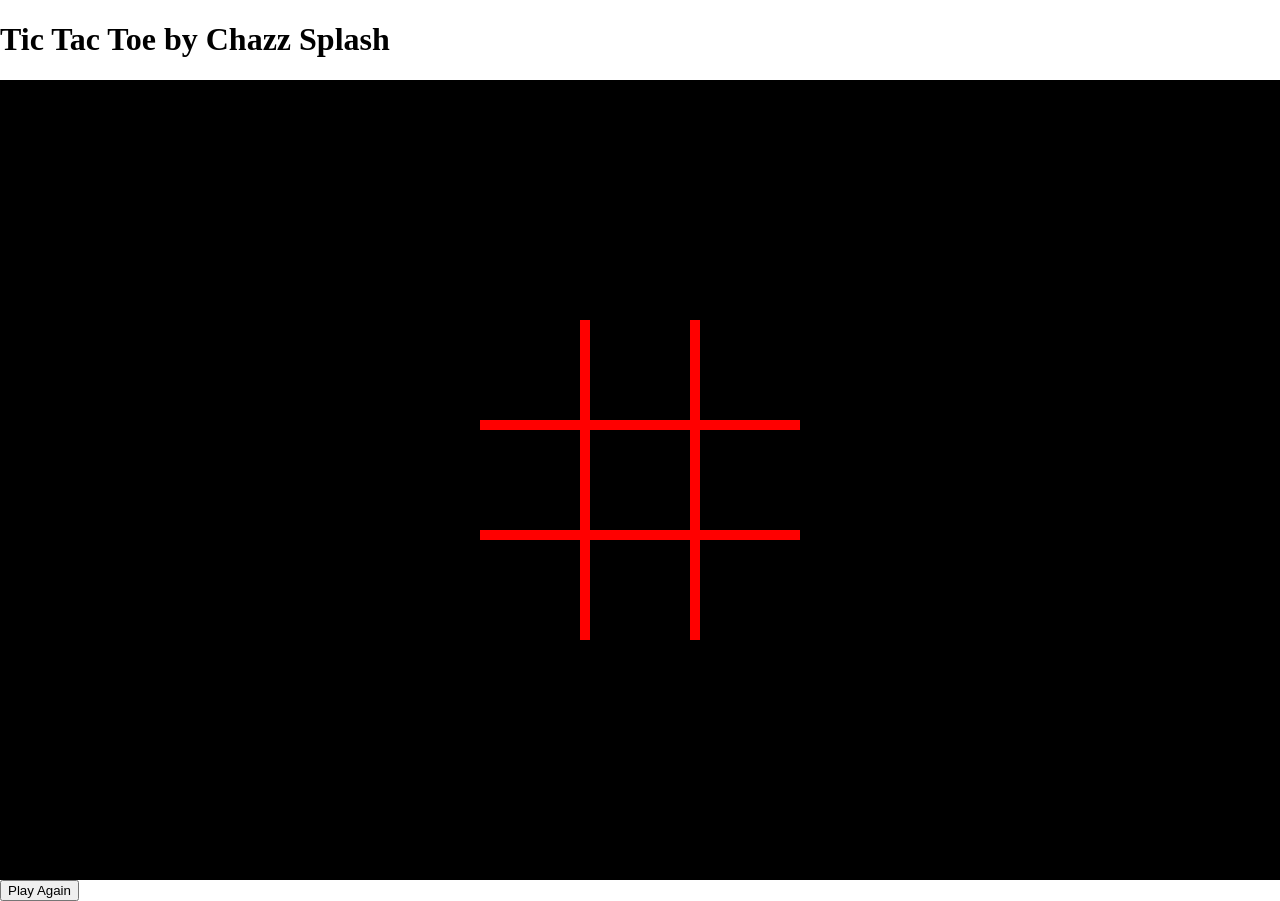
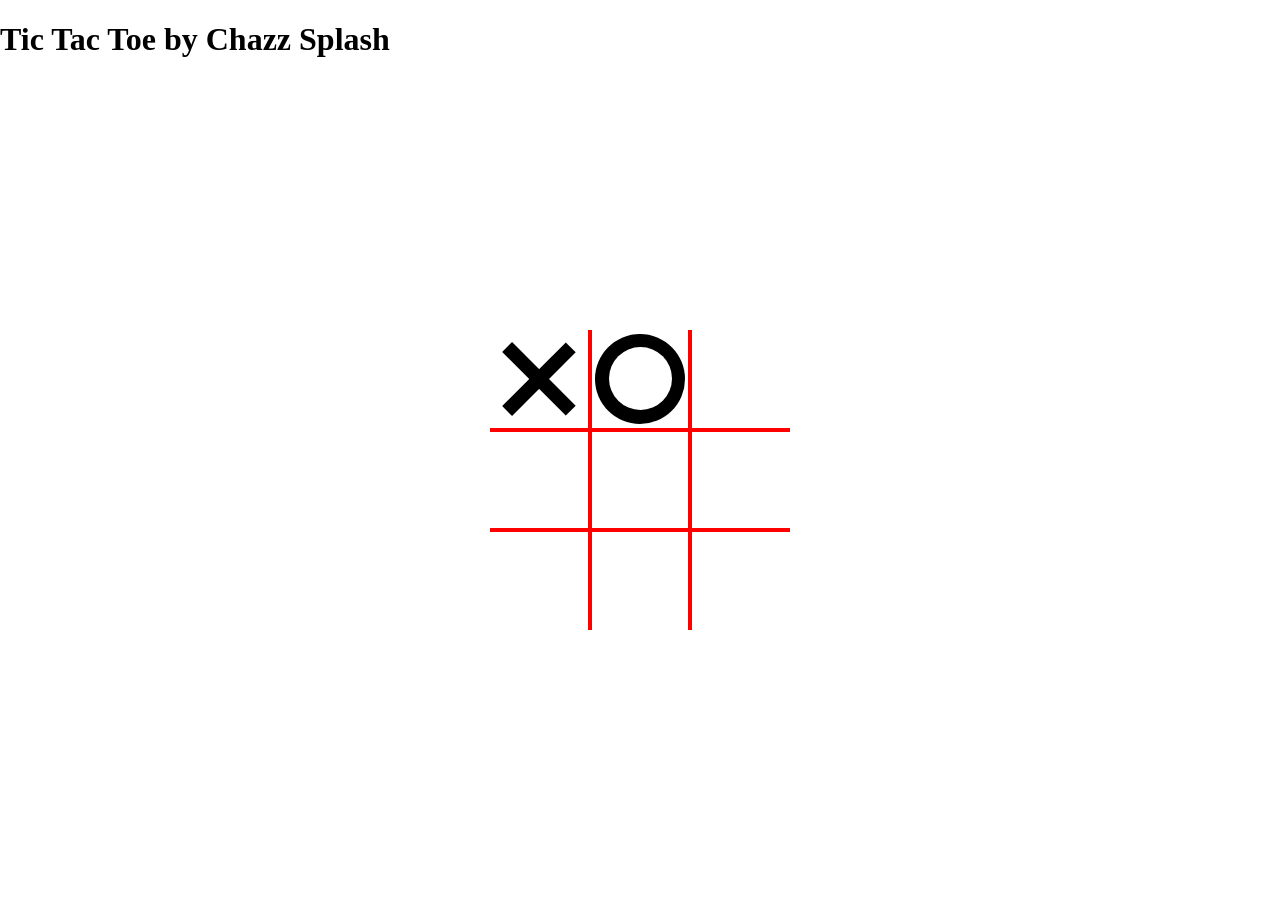
Before and after one commit to chazz-codes/tic_tac_toe_splash, a plain HTML site: page index.html in a window 1280 px wide. After the commit the page ends 880 px from the top, so only its background shows below. Drawn offline with Linux system fonts and the light colour scheme.

Commit message:
fundamental html and css complete

```diff
--- a/index.html
+++ b/index.html
@@ -14,9 +14,9 @@
             Tic Tac Toe by Chazz Splash
         </h1>
     </div>
-    <div class="gameboard">
-        <div class="gamecell" id=cell1></div>
-        <div class="gamecell" id=cell2></div>
+    <div class="gameboard" id="gameboard">
+        <div class="gamecell x" id=cell1></div>
+        <div class="gamecell circle" id=cell2></div>
         <div class="gamecell" id=cell3></div>
         <div class="gamecell" id=cell4></div>
         <div class="gamecell" id=cell5></div>
@@ -26,8 +26,9 @@
         <div class="gamecell" id=cell9></div>
     </div>
     <div class="popup">
-        <div class="endmessage"></div>
-        <button>Play Again</button>
+        <div class="endmessage"> X wins</div>
+        <button id=playagain> Play Again </button>
+
     </div>
 </body>
 </html>
--- a/style.css
+++ b/style.css
@@ -1,3 +1,14 @@
+*, *::after, *::before{
+    box-sizing: border-box;
+}
+
+
+:root{
+    --cell-size:100px;
+    --mark-size: calc(var(--cell-size)* .9)
+}
+
+
 body{
     margin: 0;
 
@@ -10,15 +21,97 @@ body{
     justify-content: center;
     align-content: center;
     grid-template-columns: repeat(3,auto);
-    background-color: black;
+    justify-items: center;
+    align-items: center;
+
 }
 
 .gamecell{
     width: 100px;
     height: 100px;
-    border: 5px solid rgb(255, 0, 0);
+    border: 2px solid rgb(255, 0, 0);
+    display: flex;
+    justify-content: center;
+    align-items: center;
+    position: relative;
+    cursor: pointer;
 
 }
+
+
+
+.gamecell.x,
+.gamecell.circle{
+    cursor: not-allowed;
+}
+
+.gamecell.x::before,
+.gamecell.x::after{
+    background-color: black;
+}
+
+.gamecell.circle::before{
+background-color: black;
+}
+
+.gamecell.circle::after{
+background-color: white;
+}
+
+.gameboard.x .gamecell:not(.x):not(.circle):hover::before,
+.gameboard.x .gamecell:not(.x):not(.circle):hover::after,
+.gameboard.circle .gamecell:not(.x):not(.circle):hover::before{
+    background-color: lightgrey;
+}
+
+
+.gamecell.x::before,
+.gamecell.x::after,
+.gameboard.x .gamecell:not(.x):not(.circle):hover::before,
+.gameboard.x .gamecell:not(.x):not(.circle):hover::after {
+    content: ''; /*so before and after elements render */
+    position:absolute; /* makes lines of x overlap at center */
+    width: calc(var(--mark-size) * .15);
+    height: var(--mark-size);
+
+}
+
+.gamecell.x:before,
+.gameboard.x .gamecell:not(.x):not(.circle):hover::before{
+    transform: rotate(45deg)
+}
+
+.gamecell.x::after,
+.gameboard.x .gamecell:not(.x):not(.circle):hover::after{
+    transform: rotate(-45deg)
+}
+
+
+.gamecell.circle::before,
+.gamecell.circle::after,
+.gameboard.circle .gamecell:not(.x):not(.circle):hover::before,
+.gameboard.circle .gamecell:not(.x):not(.circle):hover::after{
+    content: ''; /*so before and after elements render */
+    position:absolute;
+   border-radius: 50%;
+
+}
+
+.gamecell.circle::before,
+.gameboard.circle .gamecell:not(.x):not(.circle):hover::before{
+    width: var(--mark-size);
+    height: var(--mark-size);
+
+}
+
+.gamecell.circle::after,
+.gameboard.circle .gamecell:not(.x):not(.circle):hover::after{
+    width: calc(var(--mark-size)* .7);
+    height: calc(var(--mark-size)*.7);
+    background-color: white;
+}
+
+
 
 #cell1,
 #cell2,
@@ -43,3 +136,39 @@ body{
 #cell9{
     border-bottom: none;
 }
+
+
+.popup{
+    display:none;
+    position: fixed;
+    top: 0;
+    left: 0;
+    right: 0;
+    bottom: 0;
+    background-color:rgba(0 ,0 ,0 , .9);
+
+    justify-content: center;
+    align-items: center;
+    color: white;
+    font-size: 5rem;
+    flex-direction: column;
+
+}
+
+#playagain{
+    border: 1px solid black;
+    font-size: 3rem;
+    background-color: white;
+    padding: .25em .5em;
+    cursor:pointer;
+}
+
+#playagain:hover{
+    background-color: red;
+    color: white;
+
+}
+
+#playagain.show{
+    display: flex;
+}
```
